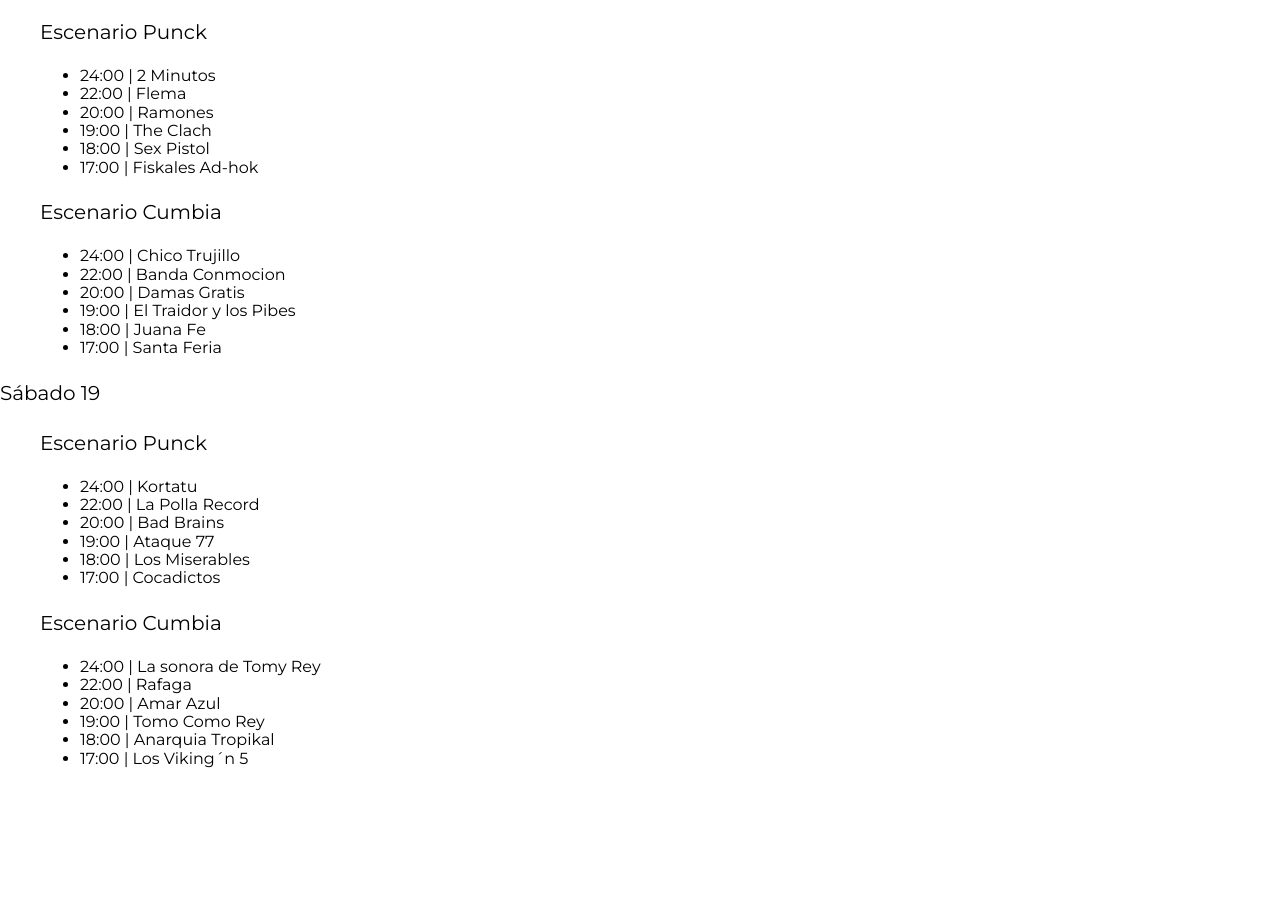
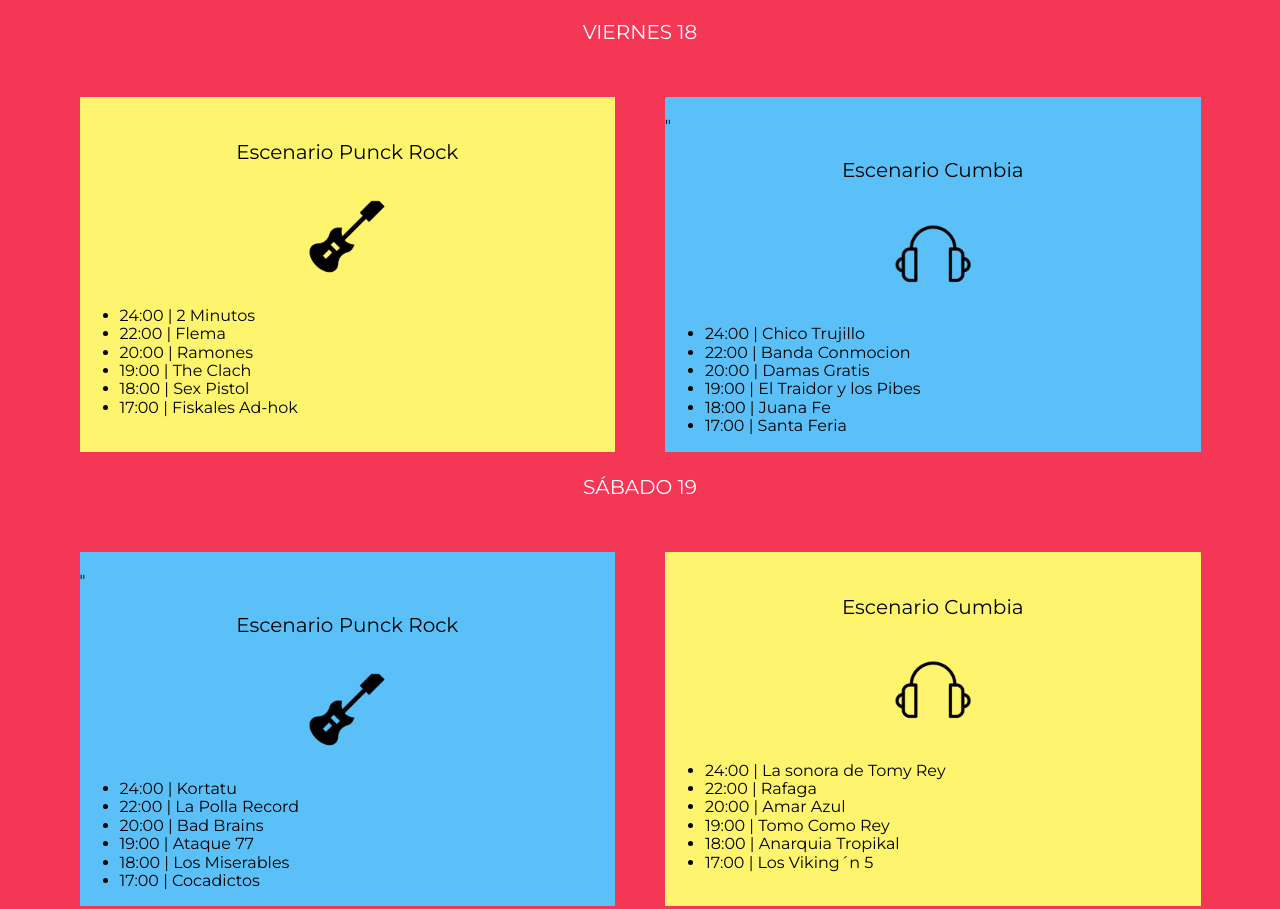
Before and after one commit to ssalgadoi/antiSocialFestival, a website: page index.html in a window 1280 px wide. Shown: the part 1327-2236 px from the top of the page. Before the commit the page ends 2111 px from the top, so only its background shows below. Drawn offline with Linux system fonts and the light colour scheme.

Commit message:
modifico titulos

```diff
--- a/index.html
+++ b/index.html
@@ -60,8 +60,8 @@
         <h3>Invitados</h3>
         <p class="dia">Viernes 18</p>
         <div class="contenedor escenarios-contenedor">
-            <div escenario rock bg-amarillo>
-                <p class="nombre-escenario">Escenario Punck</p>
+            <div class="escenario rock bg-amarillo">
+                <p class="nombre-escenario">Escenario Punck Rock</p>
                 <ul class="calendario">
                     <li>
                         24:00 | <span>2 Minutos</span>
@@ -84,8 +84,8 @@
                 </ul>
             </div><!--escenario-->
 
-            <div escenario edm bg-verde>
-                <p class="nombre-escenario">Escenario Cumbia</p>
+            <div class="escenario cumbia bg-verde">
+ "               <p class="nombre-escenario">Escenario Cumbia</p>
                 <ul class="calendario">
                     <li>
                         24:00 | <span>Chico Trujillo</span>
@@ -112,8 +112,8 @@
 
         <p class="dia">Sábado 19</p>
         <div class="contenedor escenarios-contenedor">
-            <div escenario rock bg-verde>
-                <p class="nombre-escenario">Escenario Punck</p>
+            <div class="escenario rock bg-verde">
+"                <p class="nombre-escenario">Escenario Punck Rock</p>
                 <ul class="calendario">
                     <li>
                         24:00 | <span>Kortatu</span>
@@ -137,7 +137,7 @@
                 </ul>
             </div><!--escenario-->
 
-            <div escenario edm bg-amarillo>
+            <div class="escenario cumbia bg-amarillo">
                 <p class="nombre-escenario">Escenario Cumbia</p>
                 <ul class="calendario">
                     <li>
```
Also changed, not shown: build/css/app.css.
